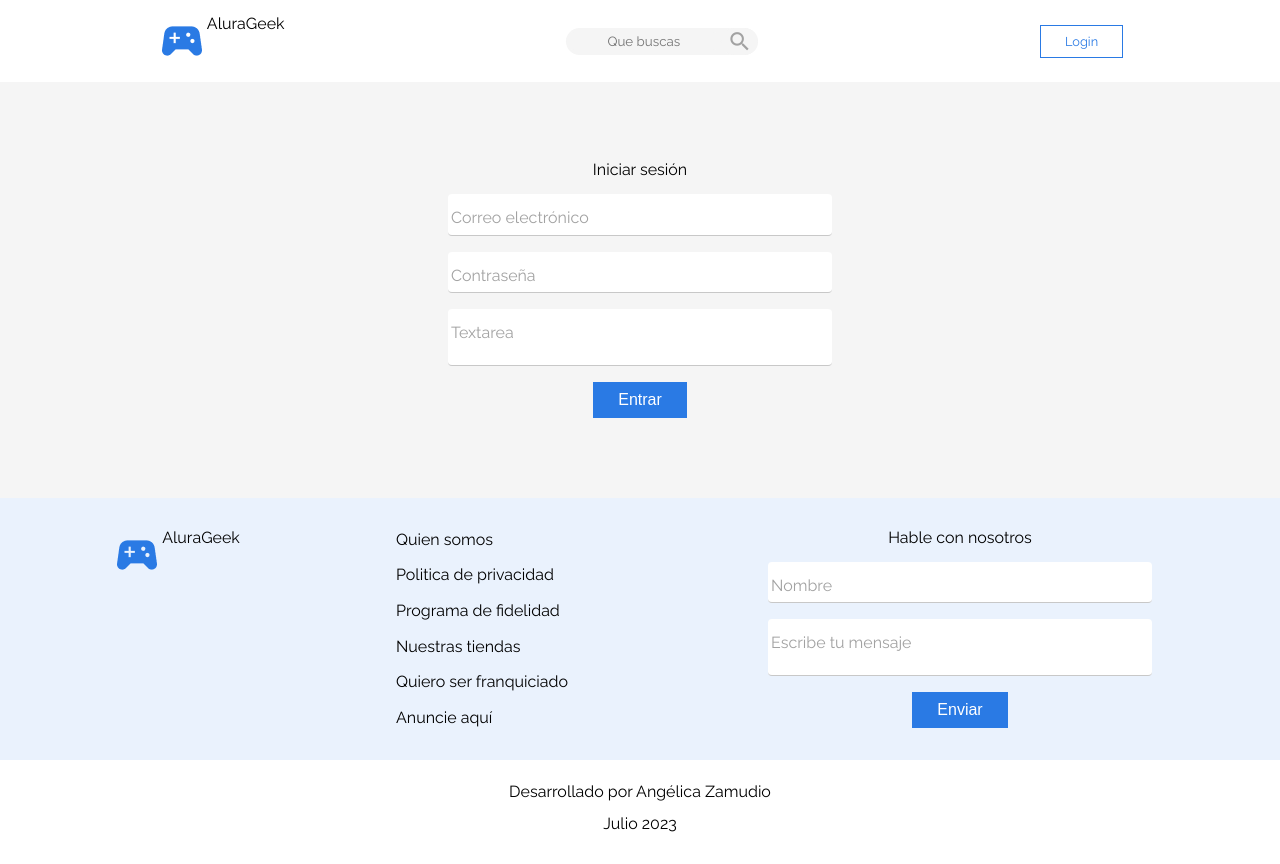
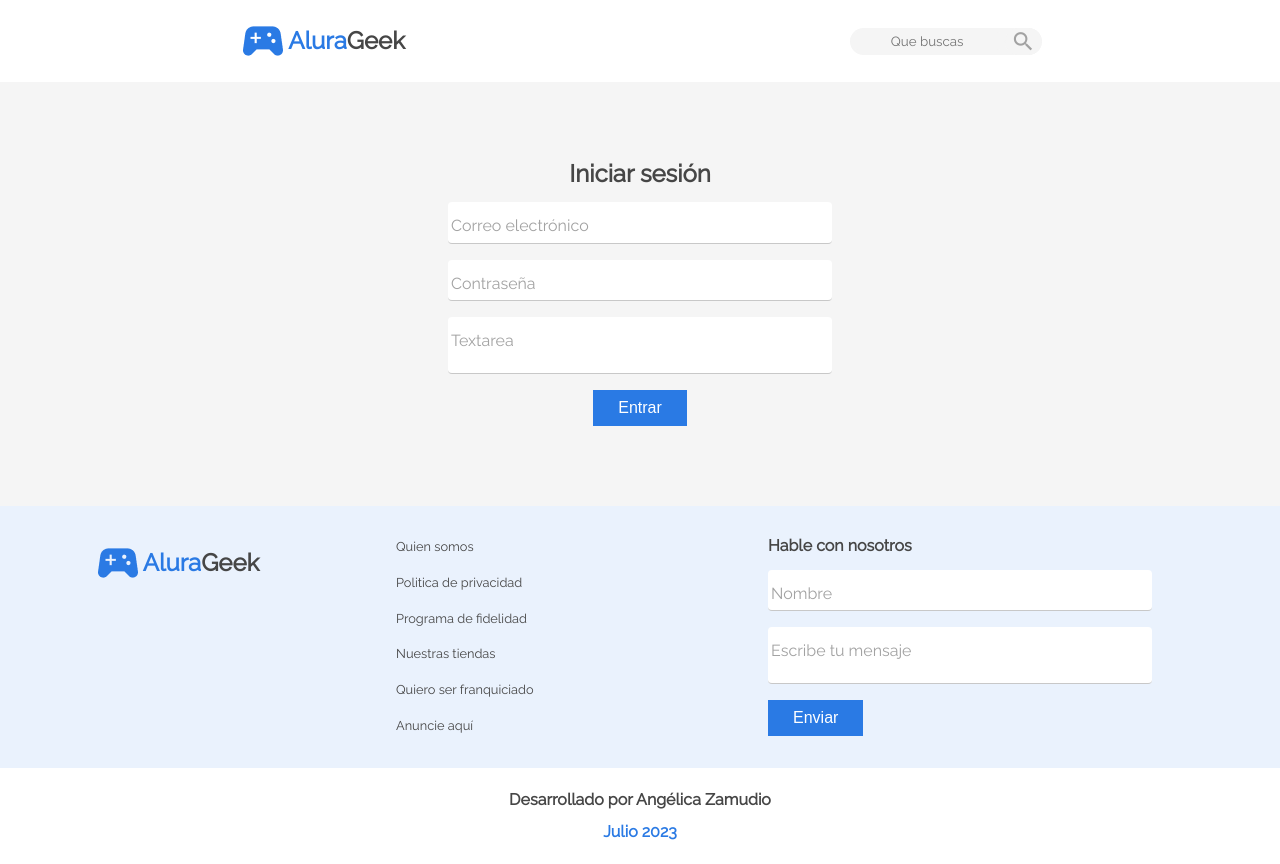
Before and after one commit to AngieZamudio/Ecommerce, a plain HTML site: page pages/login.html in a window 1280 px wide. Drawn offline with Linux system fonts and the light colour scheme.

Commit message:
arreglar login

```diff
--- a/css/organisms/contact__form.css
+++ b/css/organisms/contact__form.css
@@ -3,10 +3,14 @@
     gap: 1rem;
     flex-direction: column;
     justify-items: center;
-    align-items: center;
+    align-items: left;
 }
 
 .contact__form .form__item, .input__box{
     width: 30vw;
     min-width: 250px;
 }
+
+.contact__form .button{
+    align-self: start;
+}
--- a/pages/login.html
+++ b/pages/login.html
@@ -34,31 +34,23 @@
 <body>
 
     <header class="nav">
-
         <div class="logo">
-            <img class="img" src="../img/logo_alurageek.png" alt="logo">
-            <h1 class="title--blue">Alura</h1>
-            <h2 class="title--black">Geek</h2>
+          <img class="img" src="../img/logo_alurageek.png" alt="logo" />
+          <h1 class="title font-color--blue">Alura</h1>
+          <h2 class="title font-color--black">Geek</h2>
         </div>
         <div class="search-bar">
-            <input class="search-input" type="text" placeholder="Que buscas">
-            <button class="search-button">
-                <span class="icon">search</span>
-            </button>
+          <input class="search-input" type="text" placeholder="Que buscas" />
+          <button class="search-button">
+            <span class="icon">search</span>
+          </button>
         </div>
 
-        <button class="button button--white">
-            <h2 class="text">Login</h2>
-        </button>
-
-
-
-
-    </header>
+      </header>
     <main>
 
         <section class="start-session">
-            <h1 class="title--black">Iniciar sesión</h1>
+            <h1 class="title font-color--black">Iniciar sesión</h1>
             <form class="form" action="">
                <div class="form__item">
                     <input class="input-box" type="email" id="email" required>
@@ -82,21 +74,21 @@
         <section class="contact">
 
             <div class="logo">
-                <img class="img" src="../img/logo_alurageek.png" alt="logo">
-                <h1 class="title--blue">Alura</h1>
-                <h2 class="title--black">Geek</h2>
+                <img class="img" src="../img/logo_alurageek.png" alt="logo" />
+                <h1 class="title font-color--blue">Alura</h1>
+                <h2 class="title font-color--black">Geek</h2>
             </div>
             <div class="contact__links">
-                <h2 class="text--black">Quien somos</h2>
-                <h2 class="text--black">Politica de privacidad</h2>
-                <h2 class="text--black">Programa de fidelidad</h2>
-                <h2 class="text--black">Nuestras tiendas</h2>
-                <h2 class="text--black">Quiero ser franquiciado</h2>
-                <h2 class="text--black">Anuncie aquí</h2>
+                <h2 class="text font-color--black">Quien somos</h2>
+                <h2 class="text font-color--black">Politica de privacidad</h2>
+                <h2 class="text font-color--black">Programa de fidelidad</h2>
+                <h2 class="text font-color--black">Nuestras tiendas</h2>
+                <h2 class="text font-color--black">Quiero ser franquiciado</h2>
+                <h2 class="text font-color--black">Anuncie aquí</h2>
             </div>
 
             <div class="contact__form">
-                <h1 class="subtitle--black">Hable con nosotros</h1>
+                <h1 class="subtitle font-color--black">Hable con nosotros</h1>
                 <form class="form" action="">
                    <div class="form__item">
                         <input class="input-box" type="text" id="name" required>
@@ -119,8 +111,8 @@
 
     </main>
     <footer>
-        <h2 class="subtitle--black">Desarrollado por Angélica Zamudio</h2>
-        <h2 class="subtitle--blue">Julio 2023</h2>
+        <h2 class="subtitle font-color--black">Desarrollado por Angélica Zamudio</h2>
+        <h2 class="subtitle font-color--blue">Julio 2023</h2>
     </footer>
 </body>
 </html>
```
Also changed, not shown: index.html (+2 -2 lines).
